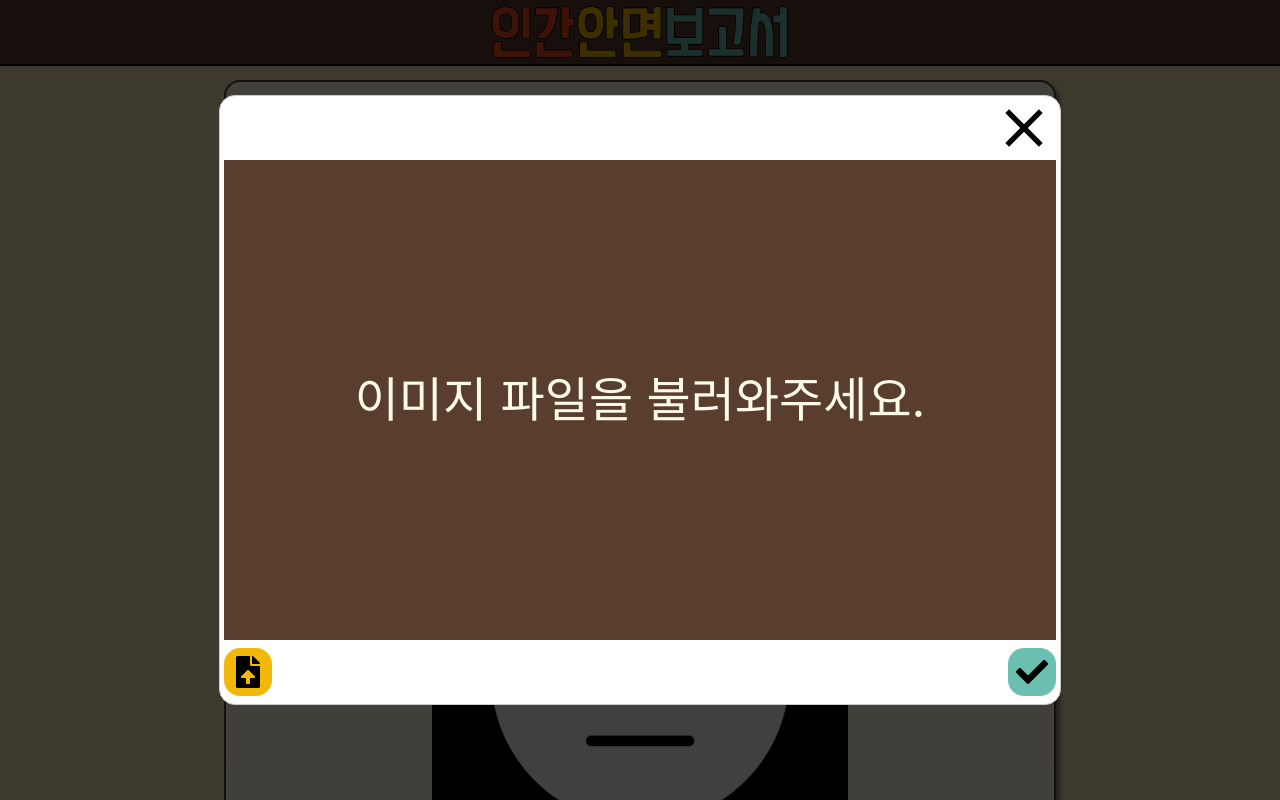
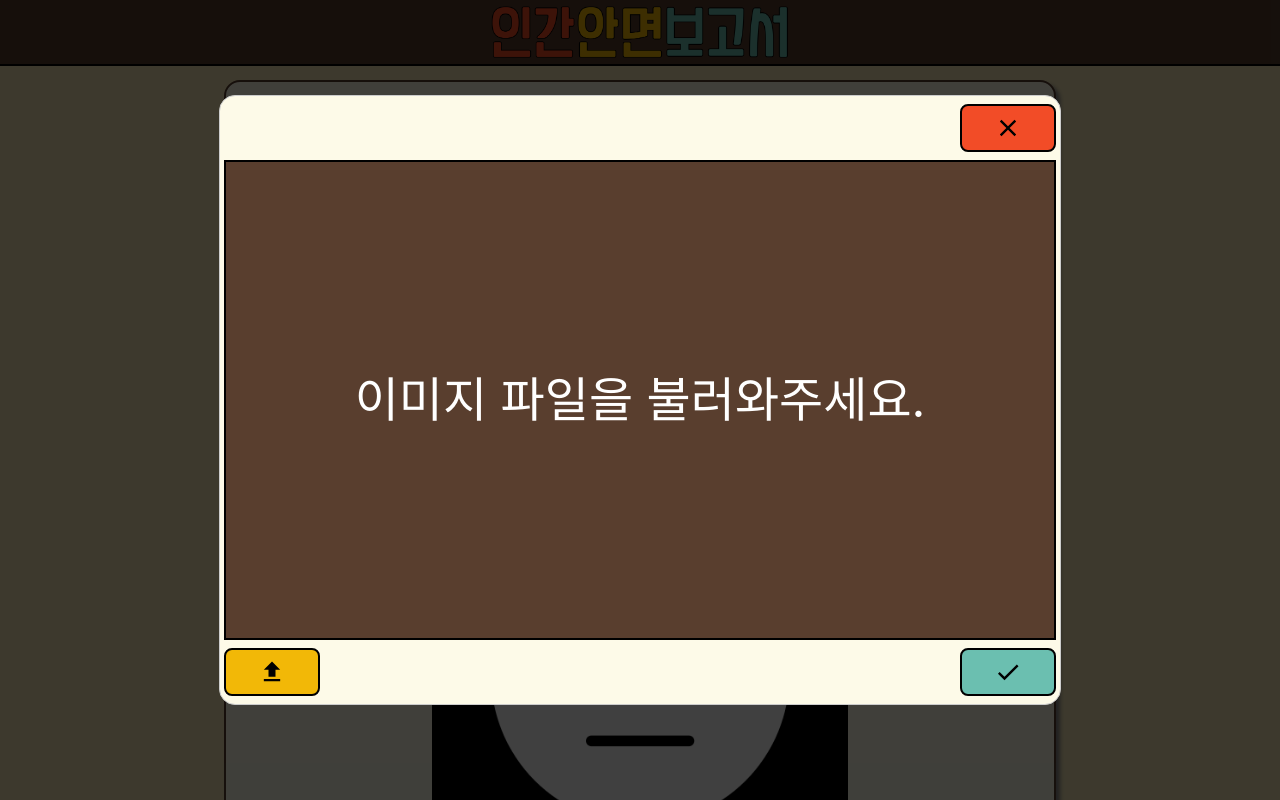
Before and after one commit to Shubidumdu/human-face, a React app: page / in a window 1280 px wide. Both pictures are taken after a click on the button 640 px from the left and 1024 px from the top of the page. Shown: the top 800 px of the page. Built offline with nearby package versions, Linux system fonts and the light colour scheme.

Commit message:
모달 스타일링 조정

```diff
--- a/src/App.tsx
+++ b/src/App.tsx
@@ -7,6 +7,7 @@ import { ThemeProvider, createGlobalStyle } from "styled-components";
 import styled, { theme } from './components/theme';
 import { useSelector } from 'react-redux';
 import { RootState } from './modules';
+import Spinner from './components/Spinner';
 
 const App: React.FC = () => {
 
@@ -57,12 +58,15 @@ const App: React.FC = () => {
   `
   const clovaData = useSelector((state: RootState) => state.clova.data);
 
+  const isLoading = useSelector((state: RootState) => state.clova.loading);
+
   return (
     <ThemeProvider theme={theme}>
       <GlobalStyle />
       <Header>
         <HeaderLogo src={logo} />
       </Header>
+      <Spinner isLoading={isLoading}/>
       <App className="App">
         {clovaData.imageInfo.faceCount === -1 ?
         <FormContainer /> :
--- a/src/components/CropModal.tsx
+++ b/src/components/CropModal.tsx
@@ -3,8 +3,7 @@ import Modal from 'react-modal';
 import ReactCrop from "react-image-crop";
 import styled from './theme';
 import "react-image-crop/dist/ReactCrop.css";
-import {MdClose} from 'react-icons/md';
-import {FaFileUpload, FaCheck} from 'react-icons/fa';
+import {MdFileUpload, MdClose, MdCheck} from 'react-icons/md';
 import { css } from 'styled-components';
 import { darken, lighten } from 'polished';
 
@@ -27,7 +26,7 @@ const ModalStyles:Modal.Styles = {
         marginRight           : '-50%',
         transform             : 'translate(-50%, -50%)',
         border: '1px solid #ccc',
-        background: '#fff',
+        background: '#FDFAE8',
         overflow: 'auto',
         WebkitOverflowScrolling: 'touch',
         borderRadius: '1rem',
@@ -67,15 +66,29 @@ function CropModal({
 }: ModalProps) {
 
     const CloseButton = useCallback(styled.button`
-        background: none;
-        width: 4rem;
-        height: 4rem;
-        border: none;
+    width: 6rem;
+    height: 3rem;
     display: flex;
     justify-content: center;
     align-items: center;
-        padding: 0;
-        cursor: Pointer;
+    padding: 0.5rem;
+    border-radius: 0.5rem;
+    border: 2px solid #000;;
+    cursor: pointer;
+
+    ${props => {
+        const color = props.color!
+        const selected = props.theme.color[color];
+        return css`
+          background: ${selected};
+          &:hover {
+            background: ${lighten(0.1, selected)};
+          }
+          &:active {
+            background: ${darken(0.1, selected)};
+          }
+          `;
+        }};
     `,
     [onClose]
     );
@@ -84,6 +97,7 @@ function CropModal({
         width: 52rem;
         background: black;
         display: flex;
+        border: 2px solid #000;
         align-items: center;
         justify-content: center;
     `
@@ -94,7 +108,8 @@ function CropModal({
         width: 52rem;
         height: 30rem;
         background: ${props => props.theme.color.darkbrown };
-        color: ${props => props.theme.color.ivory};
+        color: #fff;
+        border: 2px solid #000;
         font-size: 3rem;
         justify-content: center;
         align-items: center;
@@ -128,37 +143,15 @@ function CropModal({
     `, []);
 
     const InputLabel = useCallback(styled.label`
-        width: 3rem;
-        height: 3rem;
-        display: flex;
-        justify-content: center;
-        align-items: center;
-        background: ${props => props.theme.color.yellow};
-        padding: 0.5rem;
-        border-radius: 1rem;
-    `, []);
-
-    const SuccessButton = useCallback(styled.button`
-        width: 3rem;
-        height: 3rem;
-        display: flex;
-        justify-content: center;
-        align-items: center;
-        background: ${props => props.theme.color.green};
-        padding: 0.5rem;
-        border-radius: 1rem;
-        border: none;
-    `, []);
-
-    const Button = useCallback(styled.button`
-    width: 3rem;
+        width: 6rem;
         height: 3rem;
         display: flex;
         justify-content: center;
         align-items: center;
         padding: 0.5rem;
-    border-radius: 1rem;
-    border: none;
+        border-radius: 0.5rem;
+        cursor: pointer;
+        border: 2px solid #000;
 
         ${props => {
             const color = props.color!
@@ -175,6 +168,31 @@ function CropModal({
             }};
     `, []);
 
+    const SuccessButton = useCallback(styled.button`
+        width: 6rem;
+        height: 3rem;
+        display: flex;
+        justify-content: center;
+        align-items: center;
+        padding: 0.5rem;
+        border-radius: 0.5rem;
+        border: 2px solid #000;
+        cursor: pointer;
+
+        ${props => {
+            const color = props.color!
+            const selected = props.theme.color[color];
+            return css`
+              background: ${selected};
+              &:hover {
+                background: ${lighten(0.1, selected)};
+              }
+              &:active {
+                background: ${darken(0.1, selected)};
+              }
+              `;
+            }};
+    `, []);
 
     return (
         <Modal
@@ -184,7 +202,9 @@ function CropModal({
         contentLabel="Image Crop Modal"
         >
             <ModalHeaderWrap>
-                <CloseButton onClick={onClose}>
+                <CloseButton
+                    onClick={onClose}
+                    color='red'>
                     <MdClose size='100%'/>
                 </CloseButton>
             </ModalHeaderWrap>
@@ -204,12 +224,12 @@ function CropModal({
                 </BeforeCrop>
             }
             <ModalTailWrap>
-                <InputLabel htmlFor='imgInput'>
-                    <FaFileUpload size='100%'/>
+                <InputLabel htmlFor='imgInput' color='yellow'>
+                    <MdFileUpload size='100%'/>
                 </InputLabel>
                 <InputHiding type='file' onChange={onFileChange} id='imgInput' accept="image/*"/>
-                <SuccessButton onClick={onSuccess}>
-                    <FaCheck size='100%'/>
+                <SuccessButton onClick={onSuccess} color='green'>
+                    <MdCheck size='100%'/>
                 </SuccessButton>
             </ModalTailWrap>
         </Modal>
--- a/src/components/Form.tsx
+++ b/src/components/Form.tsx
@@ -2,7 +2,7 @@ import React from 'react';
 import styled from './theme';
 import { css } from 'styled-components';
 import facesample2 from './imgs/facesample2.png';
-import titleImg from './imgs/title-thin2.png';
+import titleImg from './imgs/title-medium2.png';
 import { TiAttachmentOutline } from 'react-icons/ti';
 import { FaCheck } from 'react-icons/fa';
 import { darken, lighten } from 'polished';
@@ -45,7 +45,7 @@ function Form({
       height: auto;
       background: #000;
       border-radius: 1rem;
-      border: 2px solid #000;
+      border: 2.5px solid #000;
       margin-top: 2rem;
     `;
 
@@ -59,7 +59,7 @@ function Form({
       width: 10rem;
       height: 5rem;
       border-radius: 1rem;
-      border: none;
+      border: 2px solid black;
       margin-top: 1rem;
       display: flex;
       justify-content: center;
@@ -91,9 +91,6 @@ function Form({
         justify-content: flex-start;
     `
 
-    // left: 50%;
-    // transform: translateX(-50%);
-
     return (
       <Form>
         <TitleImg src={titleImg}/>
@@ -112,7 +109,7 @@ function Form({
               left: '50%',
               transform: 'translateX(-50%)'
             }}>
-            <TiAttachmentOutline size='3.5rem' color='white'/>
+            <TiAttachmentOutline size='3.5rem' color='black'/>
           </Button>
           <Button onClick={onSubmit}
             color='green'
@@ -120,7 +117,7 @@ function Form({
               position: 'absolute',
               right: '1rem',
             }}>
-            <FaCheck size='3rem' color='white'/>
+            <FaCheck size='3rem' color='black'/>
           </Button>
         </ButtonWrapper>
       </Form>
--- a/src/components/Spinner.tsx
+++ b/src/components/Spinner.tsx
@@ -1,6 +1,7 @@
 import React from 'react';
 import Loader from 'react-loader-spinner'
 import "react-loader-spinner/dist/loader/css/react-spinner-loader.css"
+import styled from './theme';
 
 type SpinnerProps = {
     isLoading: boolean;
@@ -8,13 +9,29 @@ type SpinnerProps = {
 
 function Spinner ({isLoading} : SpinnerProps) {
 
-    return <Loader
-        visible={isLoading}
-        type="Audio"
-        color="#000"
-        height={800}
-        width={800}
-    />
+    const SpinnerWrap = styled.div`
+        width: 100%;
+        height: 100%;
+        display: flex;
+        position: fixed;
+        background: rgb(0, 0, 0, 0.5);
+        z-index: 10;
+        justify-content: center;
+        align-items: center;
+    `;
+
+    if (isLoading)
+        return (
+        <SpinnerWrap>
+            <Loader
+                visible={isLoading}
+                type="Oval"
+                color="#F2B807"
+                height={300}
+                width={300}
+            />
+        </SpinnerWrap>);
+    else return null;
 }
 
 export default Spinner;
--- a/src/containers/FormContainer.tsx
+++ b/src/containers/FormContainer.tsx
@@ -1,5 +1,4 @@
 import React, { useState } from 'react';
-import { clovaFace } from '../api/clova';
 import { useDispatch } from 'react-redux';
 import { getResultThunk } from '../modules/clova';
 import Form from '../components/Form';
@@ -18,11 +17,7 @@ function FormContainer () {
         const formData = new FormData();
         formData.append('image', imageBlob!);
 
-        const celeb = await clovaFace('celeb', formData);
-        const faceInfo = await clovaFace('face', formData);
-
-        dispatch(getResultThunk(celeb, faceInfo, formData));
-        setImageBlob(undefined);
+        await dispatch(getResultThunk(formData));
       }
 
     const [isOpen, setModalOpen] = useState(false);
--- a/src/containers/ResultContainer.tsx
+++ b/src/containers/ResultContainer.tsx
@@ -3,7 +3,6 @@ import { useSelector, useDispatch } from 'react-redux';
 import { RootState } from '../modules';
 import { resetResult, ClovaResult } from '../modules/clova';
 import Result from '../components/Result';
-import { ClovaFace } from '../api/clova';
 
 type ResultContainerProps = {
     clovaData: ClovaResult
--- a/src/modules/clova.ts
+++ b/src/modules/clova.ts
@@ -148,7 +148,7 @@ function clova(
     }
 }
 
-export function getResultThunk(celeb: ClovaCeleb, face: ClovaFace, formData: FormData)
+export function getResultThunk(formData: FormData)
 : ThunkAction<void, RootState, null, ResultAction> {
     return async dispatch => {
       dispatch(getResult());
```
Lines whose indentation alone changed are shown as unchanged.
